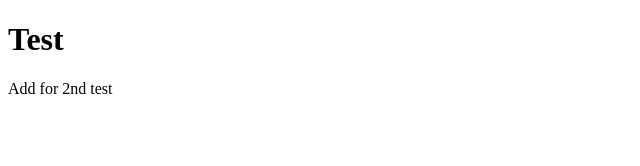
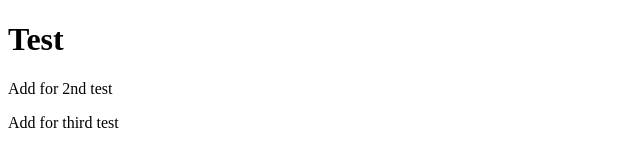
Before and after one commit to paulg44/auto-article-creator, a website: page index.html in a window 1280 px wide. Shown: the whole page, without its empty margins (0-640 px from the left). Drawn offline with Linux system fonts and the light colour scheme.

Commit message:
third test

```diff
--- a/index.html
+++ b/index.html
@@ -8,5 +8,6 @@
   <body>
     <h1>Test</h1>
     <p>Add for 2nd test</p>
+    <p>Add for third test</p>
   </body>
 </html>
```
